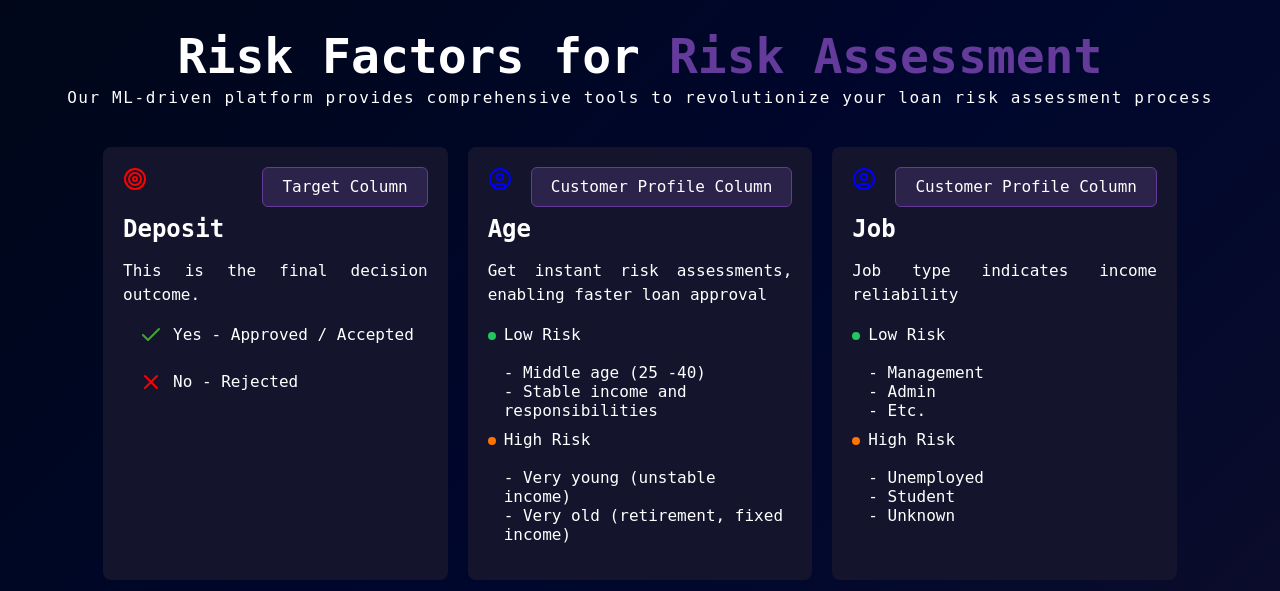
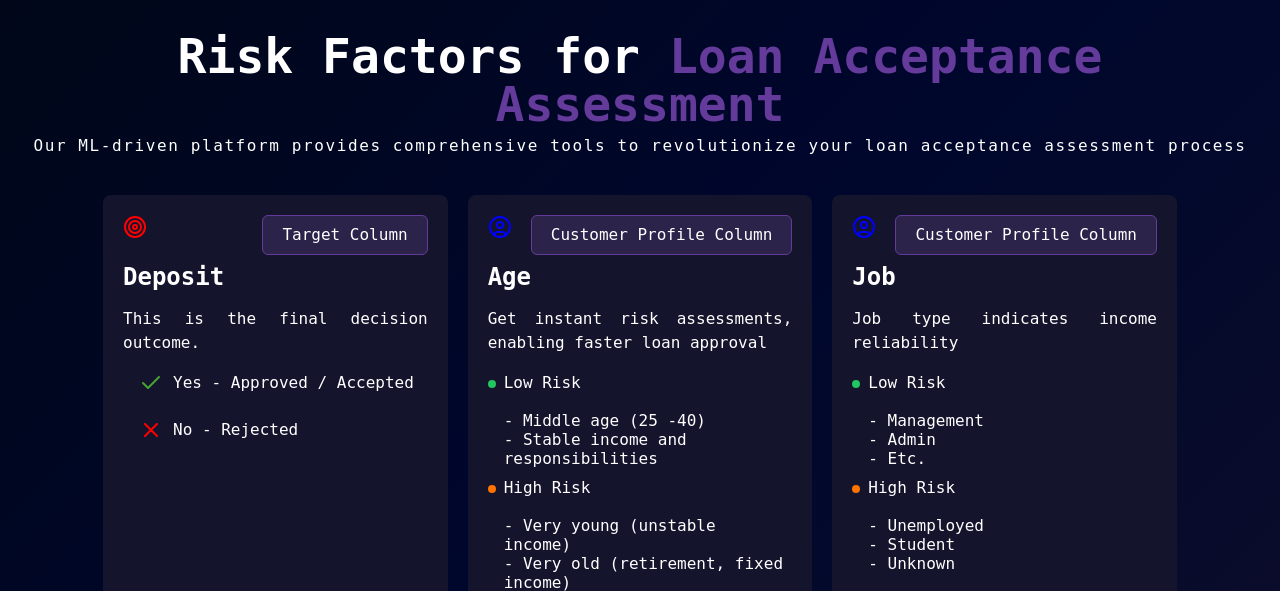
Before and after one commit to ZyroGlitch/Software---Loan-Risk-Prediction, a Flask app: page /features in a window 1280 px wide. Shown: the part 81-672 px from the top of the page. Run offline with Flask 3, Linux system fonts and the light colour scheme.

Commit message:
Final Commit

```diff
--- a/static/css/features.css
+++ b/static/css/features.css
@@ -6,7 +6,7 @@
 .features-title {
   color: white;
   font-weight: bold;
-  font-size: 2rem;
+  font-size: 1.8rem;
   line-height: 1;
   margin-bottom: 0.5rem;
   margin-top: 2rem;
--- a/templates/features.html
+++ b/templates/features.html
@@ -24,11 +24,12 @@
         <!-- Header Section -->
         <div class="features-header">
           <h1 class="features-title">
-            Risk Factors for <span class="highlight">Risk Assessment </span>
+            Risk Factors for
+            <span class="highlight">Loan Acceptance Assessment </span>
           </h1>
           <p class="features-subtitle">
             Our ML-driven platform provides comprehensive tools to revolutionize
-            your loan risk assessment process
+            your loan acceptance assessment process
           </p>
         </div>
       </div>
--- a/templates/get-started.html
+++ b/templates/get-started.html
@@ -24,11 +24,11 @@
     <main>
       <div class="content-header">
         <h1 class="content-title">
-          <span class="highlight">Loan</span> Risk Assessment
+          <span class="highlight">Loan</span> Acceptance Assessment
         </h1>
         <p class="content-subtitle">
           Ready to revolutionize your lending process? Contact us to learn more
-          about our ML-powered risk assessment platform.
+          about our ML-powered loan acceptance assessment platform.
         </p>
       </div>
       <div class="get-started-content">
```
